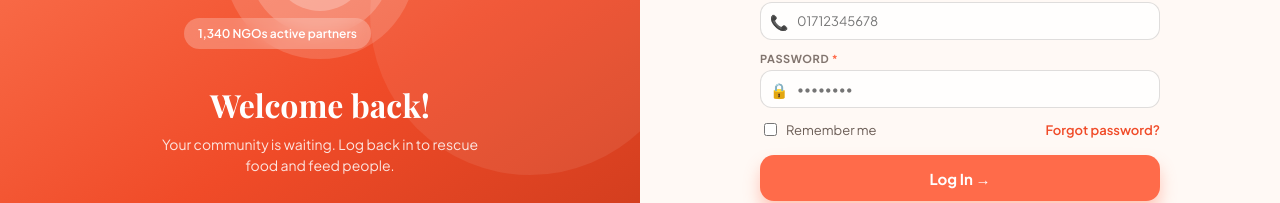
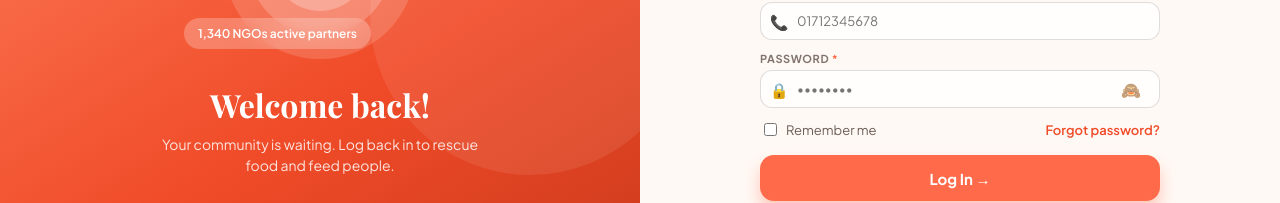
Before and after one commit to hridoy-islam-111/Sharemeal, a React (Vite) app in the folder client/: page /login in a window 1280 px wide. Shown: the part 385-588 px from the top of the page. Built offline with nearby package versions, Linux system fonts and the light colour scheme; no server answers.

Commit message:
Add interactive show/hide password eye icon toggle to all login and signup password fields

```diff
--- a/client/src/components/auth/LoginForm.jsx
+++ b/client/src/components/auth/LoginForm.jsx
@@ -5,6 +5,7 @@ import { GoogleLogin } from '@react-oauth/google';
 export const LoginForm = ({ onSubmit, onGoogleSuccess, loading, error, title = "Log in", subtitle = "Good to see you again." }) => {
   const [phone, setPhone] = useState('');
   const [password, setPassword] = useState('');
+  const [showPassword, setShowPassword] = useState(false);
 
   const handleSubmit = (e) => {
     e.preventDefault();
@@ -60,15 +61,34 @@ export const LoginForm = ({ onSubmit, onGoogleSuccess, loading, error, title = "
 
         <div className="auth-input-group">
           <label>Password <span className="required">*</span></label>
-          <div className="auth-input-wrapper">
+          <div className="auth-input-wrapper" style={{ position: 'relative' }}>
             <span className="auth-input-icon">🔒</span>
             <input
-              type="password"
+              type={showPassword ? "text" : "password"}
               placeholder="••••••••"
               value={password}
               onChange={(e) => setPassword(e.target.value)}
               required
+              style={{ paddingRight: '40px' }}
             />
+            <button
+              type="button"
+              onClick={() => setShowPassword(!showPassword)}
+              style={{
+                position: 'absolute',
+                right: '12px',
+                top: '50%',
+                transform: 'translateY(-50%)',
+                background: 'transparent',
+                border: 0,
+                fontSize: '16px',
+                cursor: 'pointer',
+                opacity: 0.8
+              }}
+              title={showPassword ? "Hide Password" : "Show Password"}
+            >
+              {showPassword ? '👁️' : '🙈'}
+            </button>
           </div>
         </div>
 
--- a/client/src/components/auth/SignupForm.jsx
+++ b/client/src/components/auth/SignupForm.jsx
@@ -154,7 +154,7 @@ export const SignupForm = ({ role, onSubmit, onGoogleSuccess, loading, error })
 
         <div className="auth-input-group">
           <label>Password <span className="required">*</span></label>
-          <div className="auth-input-wrapper">
+          <div className="auth-input-wrapper" style={{ position: 'relative' }}>
             <span className="auth-input-icon">🔒</span>
             <input
               type={showPassword ? 'text' : 'password'}
@@ -162,13 +162,25 @@ export const SignupForm = ({ role, onSubmit, onGoogleSuccess, loading, error })
               value={password}
               onChange={(e) => setPassword(e.target.value)}
               required
+              style={{ paddingRight: '40px' }}
             />
             <button
               type="button"
               onClick={() => setShowPassword(!showPassword)}
-              style={{ border: 0, background: 'transparent', paddingRight: 12, cursor: 'pointer', fontSize: 14 }}
+              style={{
+                position: 'absolute',
+                right: '12px',
+                top: '50%',
+                transform: 'translateY(-50%)',
+                background: 'transparent',
+                border: 0,
+                fontSize: '16px',
+                cursor: 'pointer',
+                opacity: 0.8
+              }}
+              title={showPassword ? "Hide Password" : "Show Password"}
             >
-              {showPassword ? '🙈' : '👁️'}
+              {showPassword ? '👁️' : '🙈'}
             </button>
           </div>
         </div>
--- a/client/src/pages/public/AdminLogin.jsx
+++ b/client/src/pages/public/AdminLogin.jsx
@@ -7,6 +7,7 @@ import '../../App.css';
 export const AdminLogin = () => {
   const [email, setEmail] = useState('');
   const [password, setPassword] = useState('');
+  const [showPassword, setShowPassword] = useState(false);
   const [error, setError] = useState('');
   const [loading, setLoading] = useState(false);
 
@@ -142,14 +143,24 @@ export const AdminLogin = () => {
                 Forgot Password?
               </button>
             </div>
+            <div style={{ position: 'relative' }}>
               <input
-              type="password"
+                type={showPassword ? 'text' : 'password'}
                 placeholder="••••••••"
                 value={password}
                 onChange={(e) => setPassword(e.target.value)}
                 required
-              style={{ width: '100%', background: '#1a1412', border: '1px solid #3d312a', borderRadius: 12, padding: '12px 14px', color: '#fff', fontSize: 14, outline: 'none' }}
+                style={{ width: '100%', background: '#1a1412', border: '1px solid #3d312a', borderRadius: 12, padding: '12px 42px 12px 14px', color: '#fff', fontSize: 14, outline: 'none', boxSizing: 'border-box' }}
               />
+              <button
+                type="button"
+                onClick={() => setShowPassword(!showPassword)}
+                style={{ position: 'absolute', right: '12px', top: '50%', transform: 'translateY(-50%)', background: 'transparent', border: 0, fontSize: '16px', cursor: 'pointer', opacity: 0.8 }}
+                title={showPassword ? "Hide Password" : "Show Password"}
+              >
+                {showPassword ? '👁️' : '🙈'}
+              </button>
+            </div>
           </div>
 
           <button
```
Lines whose indentation alone changed are shown as unchanged.
